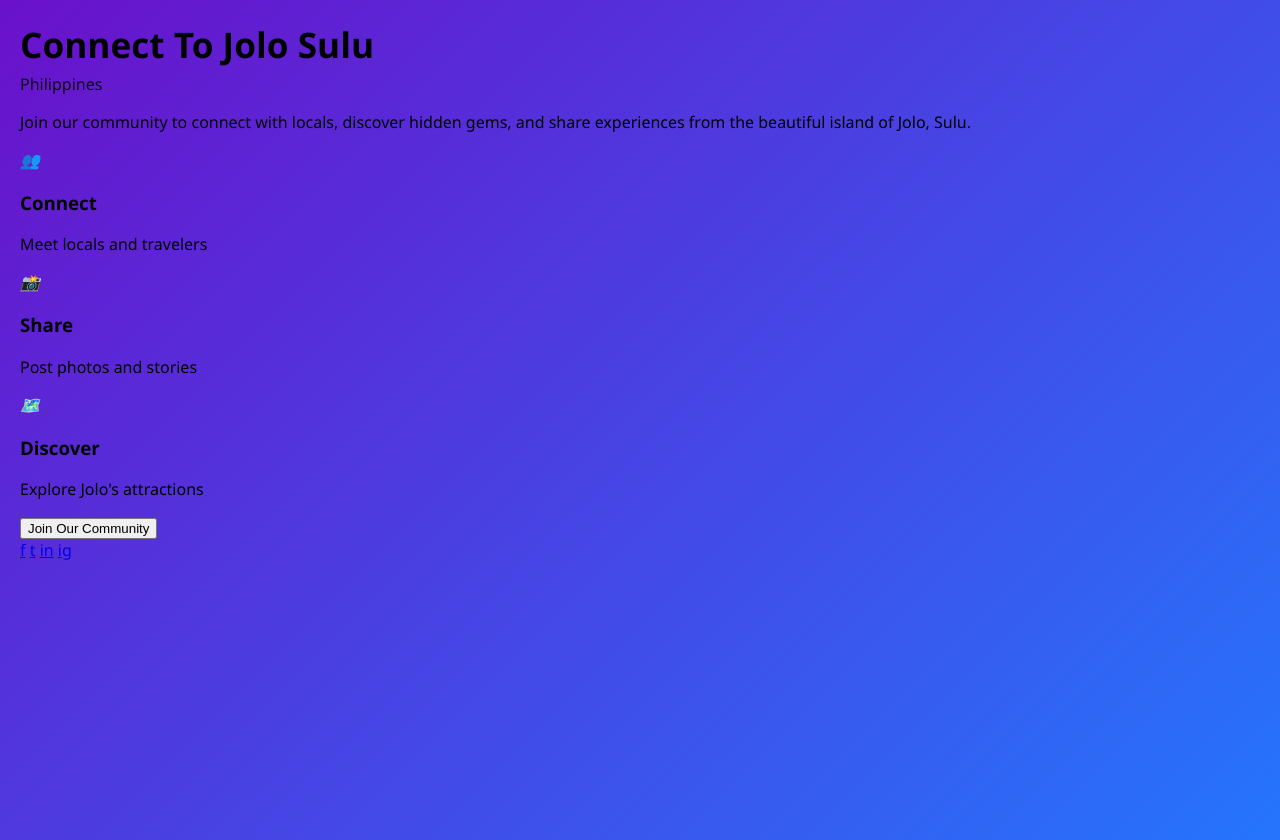
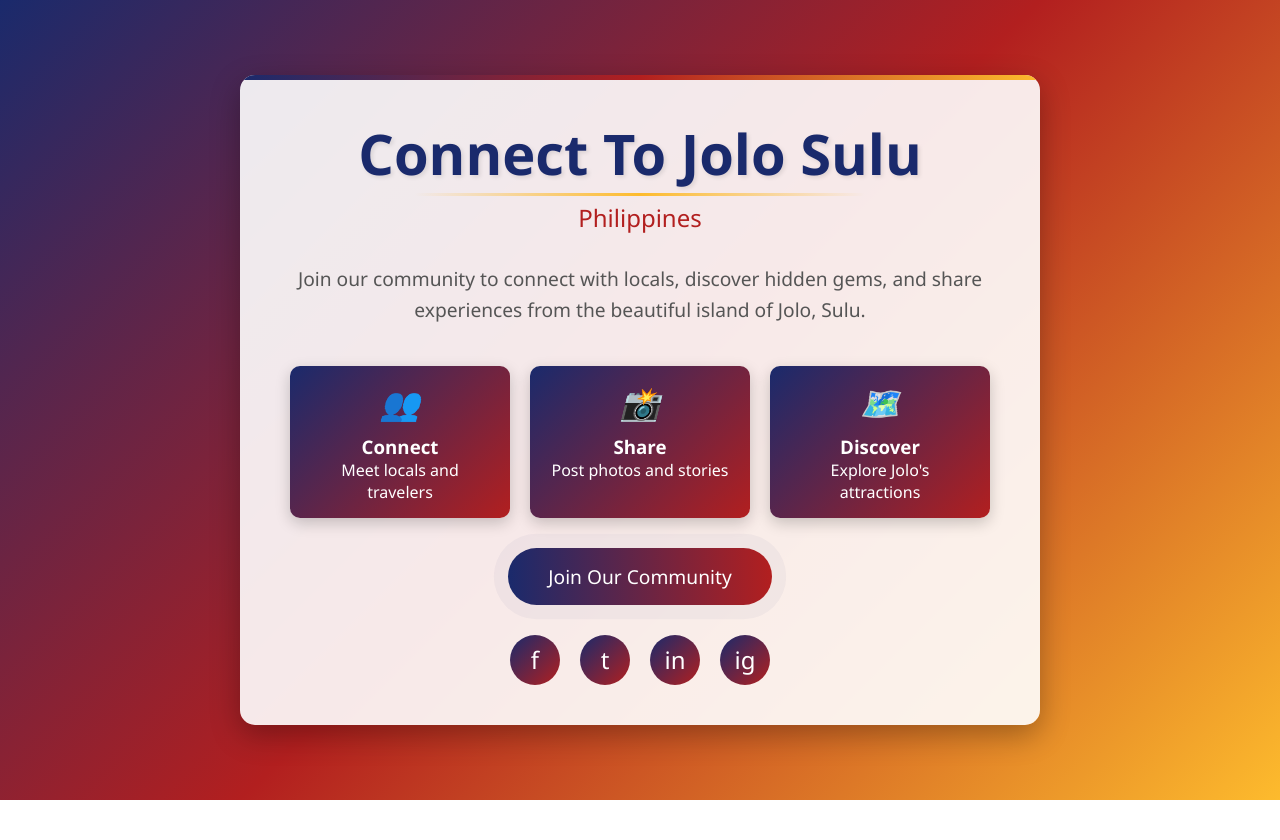
Before and after one commit to Ramy430/chat-connect-Jolo-sulu, a plain HTML site: page index.html in a window 1280 px wide. After the commit the page ends 800 px from the top, so only its background shows below. Drawn offline with Linux system fonts and the light colour scheme.

Commit message:
Add files via upload

```diff
--- a/style.css
+++ b/style.css
@@ -1,77 +1,193 @@
-body {
-  font-family: 'Segoe UI', Tahoma, Geneva, Verdana, sans-serif;
-  margin: 0;
-  padding: 20px;
-  background: linear-gradient(135deg, #6a11cb 0%, #2575fc 100%);
-  min-height: 100vh;
+* {
+    margin: 0;
+    padding: 0;
+    box-sizing: border-box;
+    font-family: 'Segoe UI', Tahoma, Geneva, Verdana, sans-serif;
 }
 
-.container {
-  max-width: 900px;
-  margin: 0 auto;
-  background-color: white;
-  border-radius: 15px;
-  box-shadow: 0 10px 30px rgba(0,0,0,0.2);
-  overflow: hidden;
+body {
+    background: linear-gradient(135deg, #1a2a6c, #b21f1f, #fdbb2d);
+    min-height: 100vh;
+    display: flex;
+    justify-content: center;
+    align-items: center;
+    padding: 20px;
 }
 
-header {
-  background: linear-gradient(to right, #6a11cb, #2575fc);
-  color: white;
-  padding: 25px;
-  text-align: center;
+.title-container {
+    background-color: rgba(255, 255, 255, 0.9);
+    border-radius: 15px;
+    box-shadow: 0 10px 30px rgba(0, 0, 0, 0.3);
+    padding: 40px;
+    text-align: center;
+    max-width: 800px;
+    width: 100%;
+    position: relative;
+    overflow: hidden;
 }
 
-h1 { margin:0; font-size:2.2rem; }
-.subtitle { margin-top:5px; opacity:0.9; }
+.title-container::before {
+    content: '';
+    position: absolute;
+    top: 0;
+    left: 0;
+    width: 100%;
+    height: 5px;
+    background: linear-gradient(90deg, #1a2a6c, #b21f1f, #fdbb2d);
+}
 
-.app-content { padding:25px; }
-#search-container { text-align:center; margin-bottom:30px; position:relative; }
-#search { width:70%; padding:12px 20px; font-size:16px; border:2px solid #ddd; border-radius:50px; outline:none; }
-#search:focus { border-color:#6a11cb; }
+h1 {
+    color: #1a2a6c;
+    font-size: 3.5rem;
+    margin-bottom: 10px;
+    text-shadow: 2px 2px 4px rgba(0, 0, 0, 0.1);
+    position: relative;
+    display: inline-block;
+}
 
-#suggestions {
-  position:absolute; background:white; border:1px solid #ddd;
-  width:70%; left:15%; max-height:200px; overflow-y:auto; z-index:1000;
-  border-radius:0 0 10px 10px; display:none; box-shadow:0 5px 15px rgba(0,0,0,0.1);
+h1::after {
+    content: '';
+    position: absolute;
+    bottom: -5px;
+    left: 10%;
+    width: 80%;
+    height: 3px;
+    background: linear-gradient(90deg, transparent, #fdbb2d, transparent);
 }
-#suggestions div { padding:10px 15px; cursor:pointer; border-bottom:1px solid #f0f0f0; }
-#suggestions div:last-child { border-bottom:none; }
-#suggestions div:hover { background-color:#f5f5f5; }
 
-#add-form { display:flex; justify-content:center; gap:10px; flex-wrap:wrap; margin-bottom:30px; }
-#add-form input { padding:12px; font-size:16px; border:2px solid #ddd; border-radius:8px; width:200px; }
-#add-form input:focus { outline:none; border-color:#6a11cb; }
-#add-form button { padding:12px 20px; font-size:16px; cursor:pointer; border:none; border-radius:8px; color:white; background:#27ae60; }
-#add-form button:hover { transform:translateY(-2px); }
+.subtitle {
+    color: #b21f1f;
+    font-size: 1.5rem;
+    margin-bottom: 30px;
+    font-weight: 500;
+}
 
-table { width:100%; border-collapse:collapse; background:white; border-radius:10px; overflow:hidden; box-shadow:0 3px 10px rgba(0,0,0,0.1); }
-th, td { border:1px solid #e0e0e0; padding:15px; text-align:left; }
-th { background:#f8f9fa; font-weight:600; color:#444; }
-tr:hover { background:#f8f9fa; }
+.tagline {
+    color: #555;
+    font-size: 1.2rem;
+    margin-bottom: 30px;
+    line-height: 1.6;
+}
 
-.delete-btn { background:#e74c3c; color:white; border:none; padding:8px 15px; cursor:pointer; border-radius:4px; }
-.delete-btn:hover { background:#c0392b; }
+.features {
+    display: flex;
+    justify-content: space-around;
+    flex-wrap: wrap;
+    margin-top: 30px;
+}
 
-.notification {
-  position:fixed; top:20px; right:20px; padding:15px 20px; background:#2ecc71; color:white;
-  border-radius:8px; box-shadow:0 5px 15px rgba(0,0,0,0.2); display:none; z-index:1000;
+.feature {
+    background: linear-gradient(135deg, #1a2a6c, #b21f1f);
+    color: white;
+    padding: 15px 20px;
+    border-radius: 10px;
+    margin: 10px;
+    flex: 1;
+    min-width: 200px;
+    box-shadow: 0 5px 15px rgba(0, 0, 0, 0.2);
+    transition: transform 0.3s ease;
 }
-.notification.error { background:#e74c3c; }
-.notification.show { display:block; animation:fadeIn 0.3s, fadeOut 0.3s 2.7s forwards; }
 
-@keyframes fadeIn { from {opacity:0; transform:translateY(-20px);} to {opacity:1; transform:translateY(0);} }
-@keyframes fadeOut { from {opacity:1; transform:translateY(0);} to {opacity:0; transform:translateY(-20px);} }
+.feature:hover {
+    transform: translateY(-5px);
+}
 
-.loading { text-align:center; padding:20px; color:#6c757d; }
+.feature i {
+    font-size: 2rem;
+    margin-bottom: 10px;
+    display: block;
+}
 
-footer { text-align:center; padding:15px; background:#f8f9fa; color:#6c757d; margin-top:30px; }
+.cta-button {
+    background: linear-gradient(90deg, #1a2a6c, #b21f1f);
+    color: white;
+    border: none;
+    padding: 15px 40px;
+    font-size: 1.2rem;
+    border-radius: 50px;
+    cursor: pointer;
+    margin-top: 20px;
+    box-shadow: 0 5px 15px rgba(0, 0, 0, 0.2);
+    transition: all 0.3s ease;
+}
 
-@media(max-width:768px){
-  #search { width:90%; }
-  #suggestions { width:90%; left:5%; }
-  #add-form { flex-direction:column; align-items:center; }
-  #add-form input { width:90%; }
-  table { font-size:14px; }
-  th, td { padding:10px; }
+.cta-button:hover {
+    transform: scale(1.05);
+    box-shadow: 0 8px 20px rgba(0, 0, 0, 0.3);
 }
+
+.social-icons {
+    margin-top: 30px;
+    display: flex;
+    justify-content: center;
+    gap: 20px;
+}
+
+.social-icon {
+    width: 50px;
+    height: 50px;
+    border-radius: 50%;
+    background: linear-gradient(135deg, #1a2a6c, #b21f1f);
+    display: flex;
+    justify-content: center;
+    align-items: center;
+    color: white;
+    font-size: 1.5rem;
+    text-decoration: none;
+    transition: all 0.3s ease;
+}
+
+.social-icon:hover {
+    transform: rotate(15deg) scale(1.1);
+}
+
+@media (max-width: 768px) {
+    h1 {
+        font-size: 2.5rem;
+    }
+
+    .subtitle {
+        font-size: 1.2rem;
+    }
+
+    .tagline {
+        font-size: 1rem;
+    }
+
+    .feature {
+        min-width: 100%;
+    }
+}
+
+/* Animation for title */
+@keyframes fadeInUp {
+    from {
+        opacity: 0;
+        transform: translateY(30px);
+    }
+    to {
+        opacity: 1;
+        transform: translateY(0);
+    }
+}
+
+.animated {
+    animation: fadeInUp 1s ease-out;
+}
+
+/* Pulse animation for CTA button */
+@keyframes pulse {
+    0% {
+        box-shadow: 0 0 0 0 rgba(26, 42, 108, 0.7);
+    }
+    70% {
+        box-shadow: 0 0 0 15px rgba(26, 42, 108, 0);
+    }
+    100% {
+        box-shadow: 0 0 0 0 rgba(26, 42, 108, 0);
+    }
+}
+
+.pulse {
+    animation: pulse 2s infinite;
+}
```
